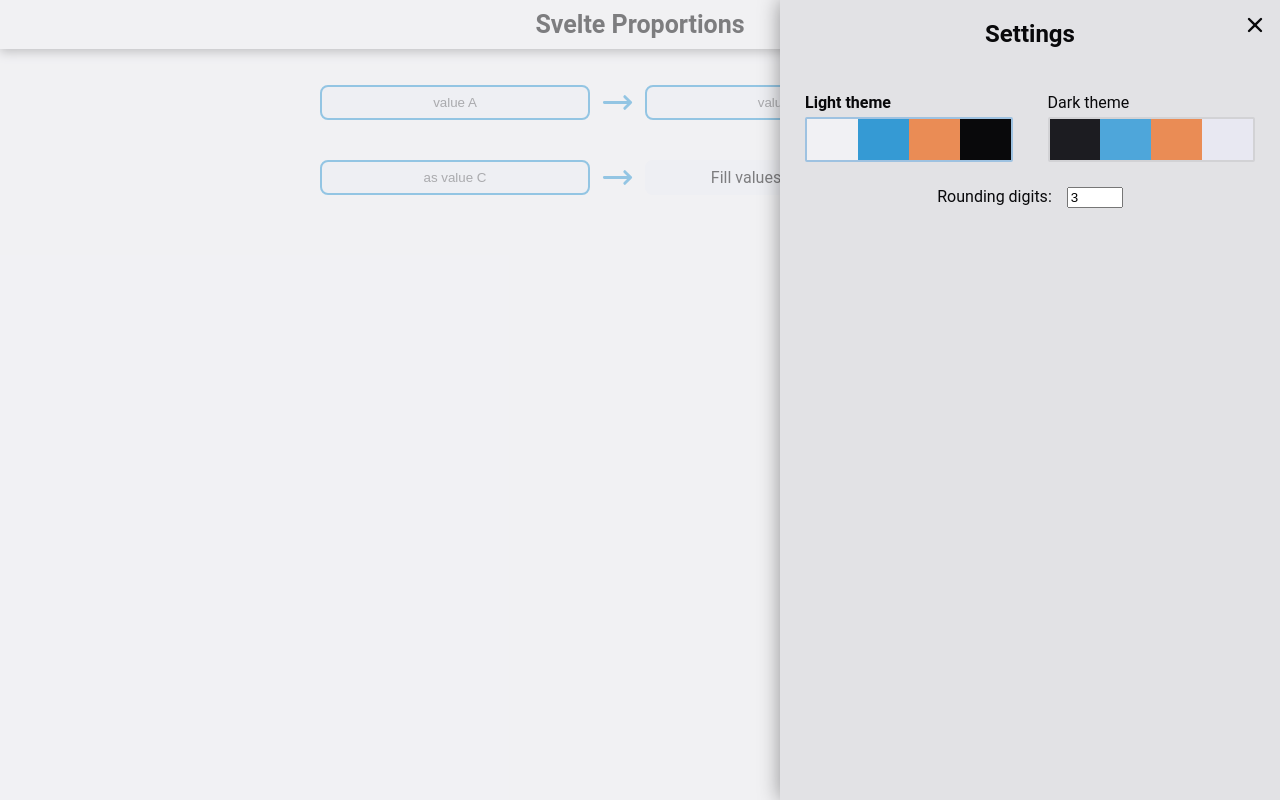
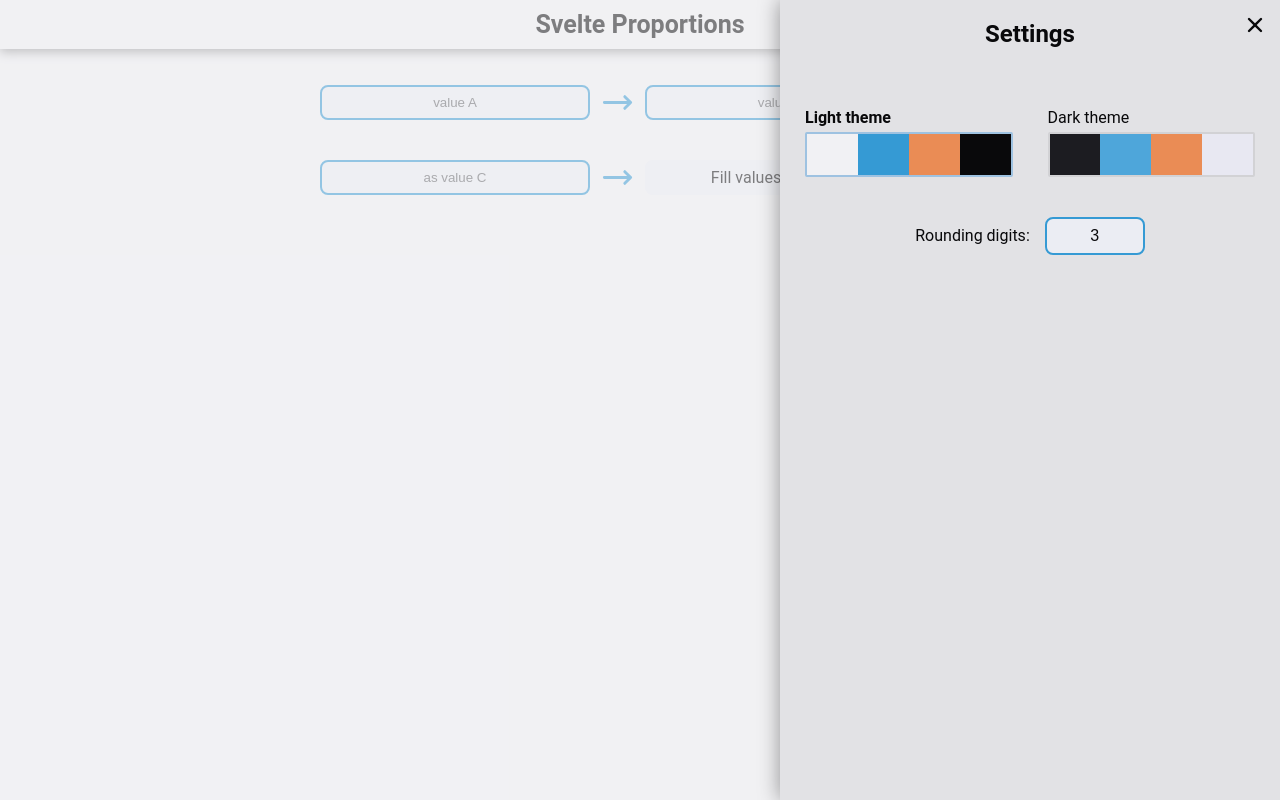
Before and after one commit to Pronian/proportions-svelte, a Svelte app: page / in a window 1280 px wide. Both pictures are taken after a click on the button 1257 px from the left and 24 px from the top of the page. Built offline with nearby package versions, Linux system fonts and the light colour scheme.

Commit message:
Style improvements

```diff
--- a/src/components/common/NumberSelector.svelte
+++ b/src/components/common/NumberSelector.svelte
@@ -16,6 +16,42 @@
 <style>
 	label {
 		display: flex;
+		align-items: center;
 		gap: 1.5rem;
+		white-space: nowrap;
+	}
+
+	/* Chrome, Safari, Edge, Opera */
+	input::-webkit-outer-spin-button,
+	input::-webkit-inner-spin-button {
+		-webkit-appearance: none;
+		margin: 0;
+	}
+
+	/* Firefox */
+	input[type='number'] {
+		-moz-appearance: textfield;
+	}
+
+	input {
+		background-color: var(--primary-color-conceal-95);
+		color: var(--text-color);
+		text-align: center;
+		font-size: 1.6rem;
+		width: 100%;
+		min-width: 10rem;
+		padding: 0.8rem;
+		border-radius: 0.8rem;
+		border: 2px solid var(--primary-color);
+	}
+
+	input::placeholder {
+		color: var(--text-color-alpha-60);
+	}
+
+	input:focus {
+		outline: none;
+		background-color: var(--secondary-color-conceal-95);
+		border-color: var(--secondary-color);
 	}
 </style>
--- a/src/components/common/SidePanel.svelte
+++ b/src/components/common/SidePanel.svelte
@@ -71,6 +71,7 @@
 		display: flex;
 		flex-direction: column;
 		align-items: center;
+		gap: 1.5rem;
 	}
 
 	[role='dialog'] :global(.close) {
```
